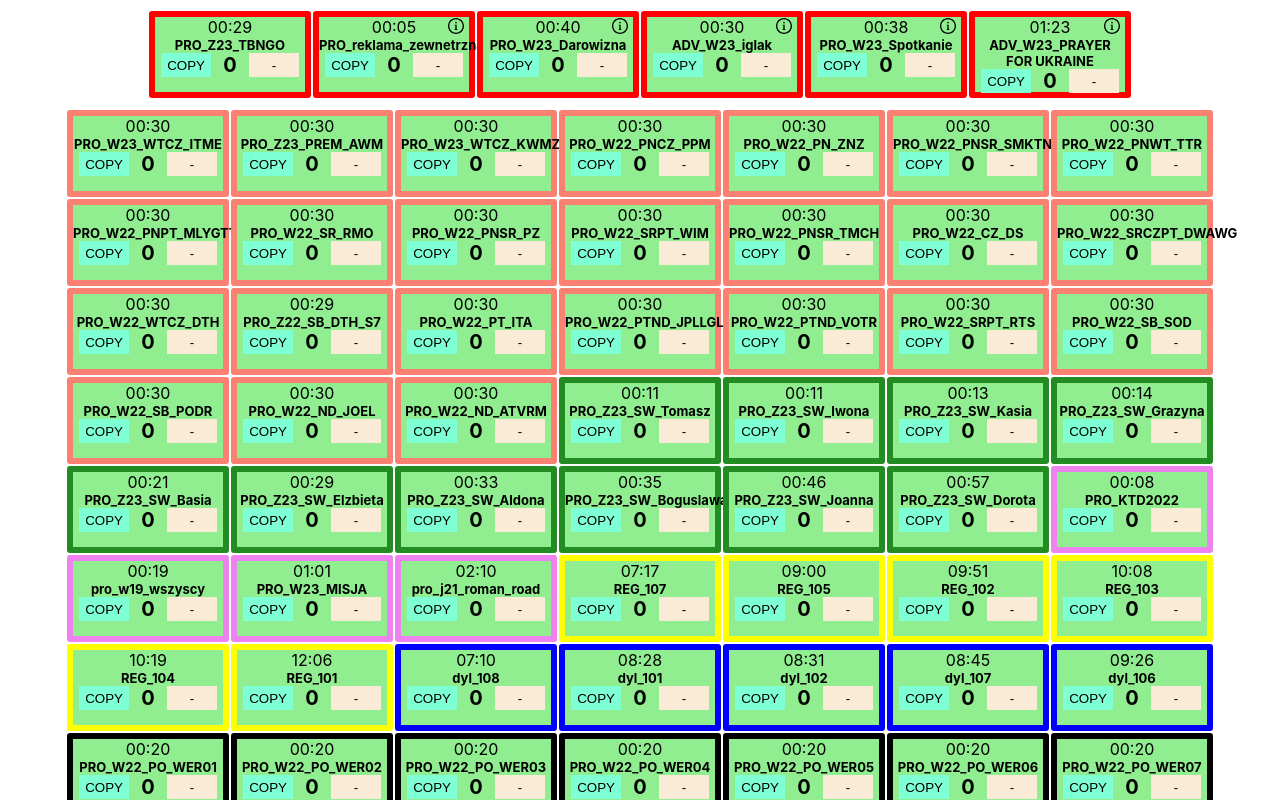
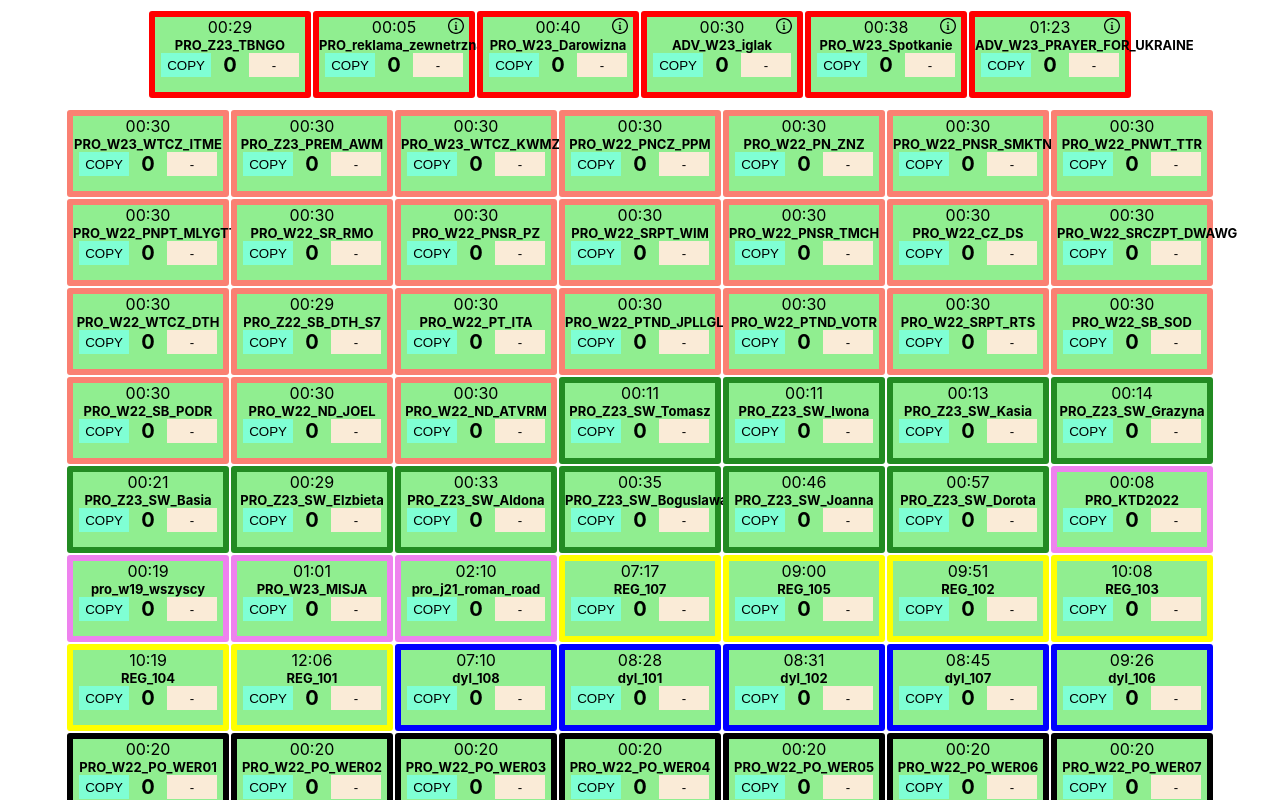
Before and after one commit to NorthWillov/rand-prog, a React (Create React App) app: page / in a window 1280 px wide. Shown: the top 800 px of the page. Built offline with nearby package versions, Linux system fonts and the light colour scheme; the HTML template or start-up script is replaced by a standard one.

Commit message:
Edit Ukraine

```diff
--- a/src/db.js
+++ b/src/db.js
@@ -31,7 +31,7 @@ export default {
     },
     {
       id: 2011,
-      program: "ADV_W23_PRAYER FOR UKRAINE",
+      program: "ADV_W23_PRAYER_FOR_UKRAINE",
       counter: 0,
       duration: "01:23",
       info: "do 23 maja 2 razy na dobe miedzy 1 a 4 w nocy",
```
